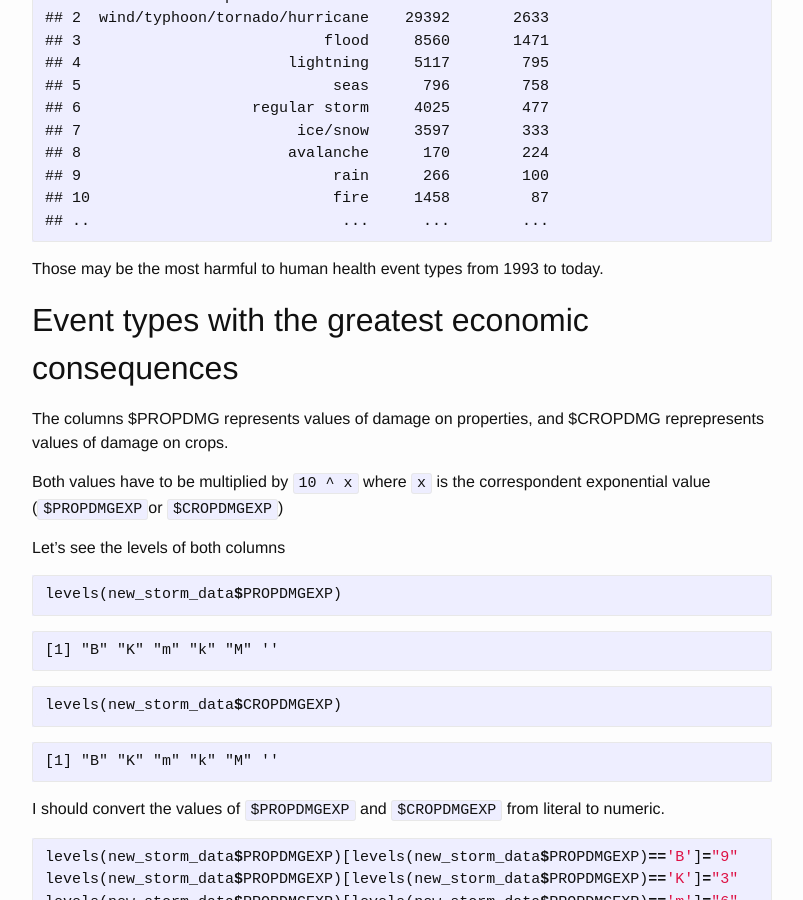
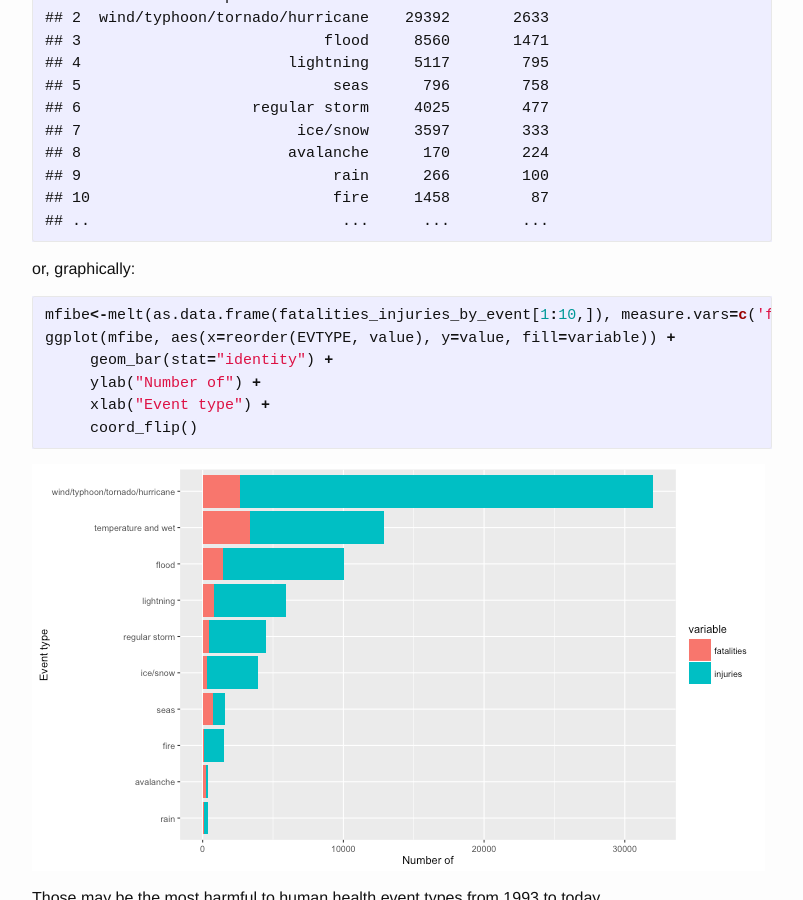
Before and after one commit to du2x/du2x.github.io, a Jekyll site: the page built from _posts/2016-04-14-most-harmful-camalities-types.markdown, in a window 1280 px wide and 900 px high, scrolled down 7500 px. Shown: the whole window, without its empty margins (238-1041 px from the left). Built offline with Jekyll 4.4.1, drawn with Linux system fonts in a browser that asks for light colours; comment, search, counter and statistics services are not loaded; some of the changed text lies outside the part shown.

Commit message:
graphics added to post #2

````diff
--- a/_posts/2016-04-14-most-harmful-camalities-types.markdown
+++ b/_posts/2016-04-14-most-harmful-camalities-types.markdown
@@ -363,6 +363,18 @@ fatalities_injuries_by_event
 ## 10                           fire     1458         87
 ## ..                            ...      ...        ...
 ```
+or, graphically:
+
+```R
+mfibe<-melt(as.data.frame(fatalities_injuries_by_event[1:10,]), measure.vars=c('fatalities', 'injuries'))
+ggplot(mfibe, aes(x=reorder(EVTYPE, value), y=value, fill=variable)) +
+     geom_bar(stat="identity") +
+     ylab("Number of") +
+     xlab("Event type") +
+     coord_flip()
+```
+
+![Fatalities and Injuries by Event Type](/images/fat_inj_by_evtype.png "Fatalities and Injuries by Event Type")
 
 Those may be the most harmful to human health event types from 1993 to today.
 
@@ -447,6 +459,16 @@ dmg_by_event
 ## ..                            ...          ...
 ```
 
-TODO: convert the damage to a currency format.
+or graphically:
+
+```
+ggplot(dmg_by_event[1:10,], aes(x=reorder(EVTYPE, damage), y=damage))
+  + geom_bar(stat="identity")
+  + xlab("Event type")
+  + ylab("Damage in dollars")
+  + coord_flip()
+```
+
+![Damage by Event Type](/images/dmg_by_evtype.png "Damage by Event Type")
 
 Those are the most harmful event types regarding damages to economy.
````
Also changed, not shown: images/dmg_by_evtype.png (added), images/fat_inj_by_evtype.png (added).
